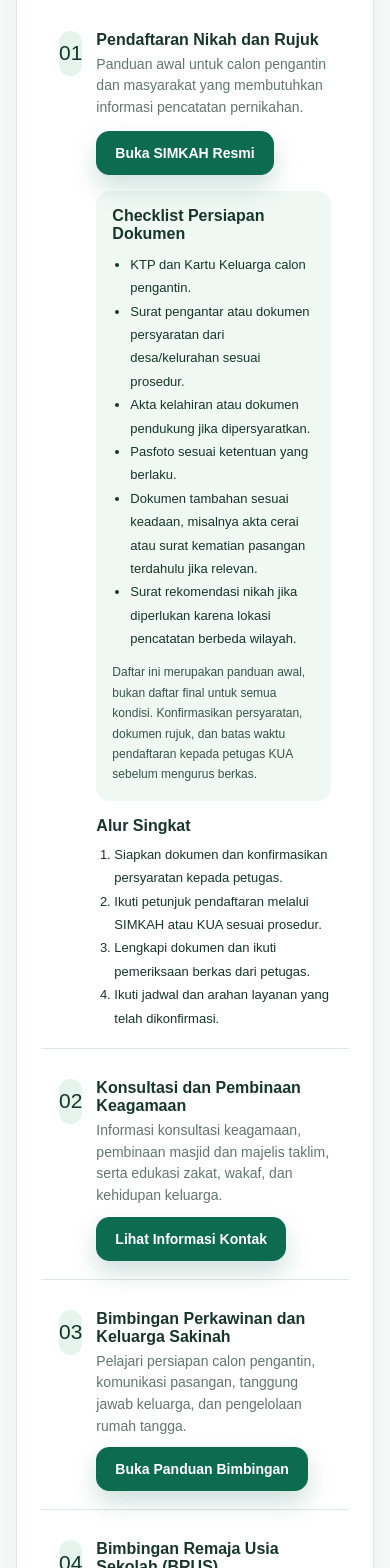
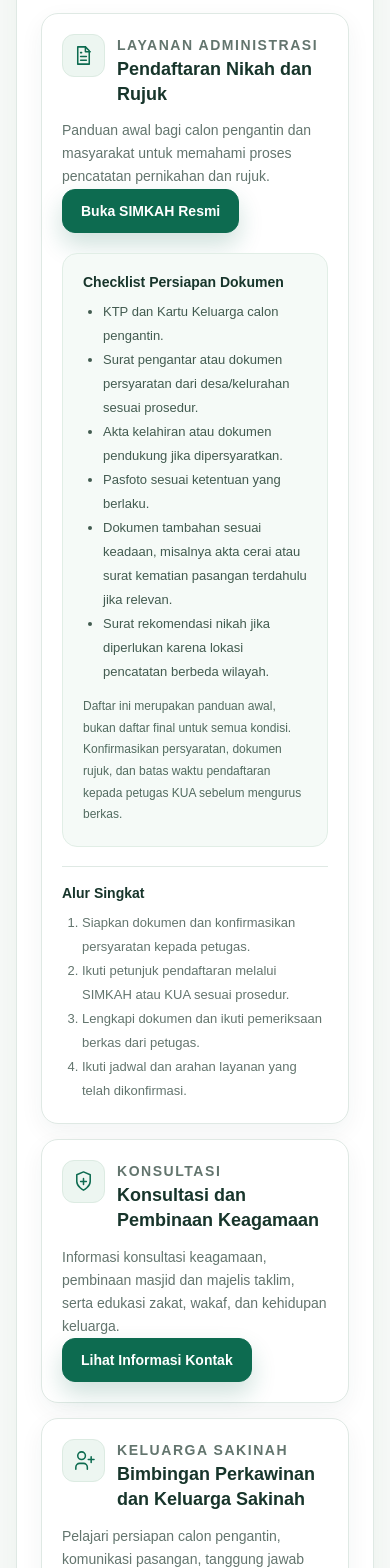
Before and after one commit to suriantosag-cyber/kua-panca-lautang-premium, a Next.js app: page / in a window 390 px wide. Shown: the part 3740-5308 px from the top of the page. Built offline with nearby package versions, Linux system fonts and the light colour scheme; no server answers; the database is empty.

Commit message:
Rapikan Ruang Layanan dengan Card Layout
Convert homepage services to responsive cards with consistent minimal SVG icons and preserve existing service information.

```diff
--- a/app/globals.css
+++ b/app/globals.css
@@ -1883,3 +1883,141 @@
   .privacy-actions { flex-direction: column; }
   .privacy-actions a { justify-content: center; }
 }
+
+
+/* Ruang Layanan: clean institutional card layout */
+.serviceGrid {
+  display: grid;
+  grid-template-columns: repeat(2, minmax(0, 1fr));
+  gap: 20px;
+  margin-top: 22px;
+  align-items: stretch;
+}
+.serviceCard {
+  display: flex;
+  flex-direction: column;
+  min-width: 0;
+  padding: 25px;
+  border: 1px solid var(--line);
+  border-radius: 20px;
+  background: var(--card);
+  box-shadow: 0 8px 24px rgba(18, 63, 49, .055);
+  transition: border-color .2s ease, box-shadow .2s ease, transform .2s ease;
+}
+.serviceCard:hover {
+  border-color: rgba(13, 107, 80, .3);
+  box-shadow: 0 14px 32px rgba(18, 63, 49, .09);
+  transform: translateY(-2px);
+}
+.serviceCardFeatured {
+  grid-column: 1 / -1;
+}
+.serviceCardHeader {
+  display: flex;
+  align-items: flex-start;
+  gap: 15px;
+  margin-bottom: 12px;
+}
+.serviceIcon {
+  display: grid;
+  place-items: center;
+  flex: 0 0 48px;
+  width: 48px;
+  height: 48px;
+  color: var(--brand);
+  background: #edf6f1;
+  border: 1px solid #dcebe2;
+  border-radius: 14px;
+}
+.serviceIcon svg {
+  display: block;
+  width: 25px;
+  height: 25px;
+}
+.serviceKicker {
+  margin: 1px 0 5px;
+  color: var(--brand);
+  font-size: 10px;
+  font-weight: 800;
+  letter-spacing: .11em;
+}
+.serviceCard h3 {
+  margin: 0;
+  color: var(--ink);
+  font-size: 18px;
+  line-height: 1.4;
+}
+.serviceDescription {
+  margin: 0 0 18px;
+  color: var(--muted);
+  font-size: 14px;
+  line-height: 1.8;
+}
+.serviceCard .btn {
+  align-self: flex-start;
+  margin-top: auto;
+}
+.serviceCardFeatured .btn {
+  margin-top: 0;
+}
+.serviceInfoPanel {
+  margin-top: 20px;
+  padding: 20px;
+  border: 1px solid #e1eee6;
+  border-radius: 15px;
+  background: #f5faf7;
+}
+.serviceInfoPanel h4,
+.serviceSteps h4 {
+  margin: 0 0 10px;
+  color: var(--ink);
+  font-size: 14px;
+}
+.serviceInfoPanel ul,
+.serviceSteps ol {
+  margin: 0;
+  padding-left: 20px;
+  color: #425b50;
+  font-size: 13px;
+  line-height: 1.85;
+}
+.serviceInfoPanel p {
+  margin: 12px 0 0;
+  color: #526b60;
+  font-size: 12px;
+  line-height: 1.8;
+}
+.serviceSteps {
+  margin-top: 19px;
+  padding-top: 18px;
+  border-top: 1px solid var(--line);
+}
+.serviceSteps ol {
+  color: var(--muted);
+}
+@media (max-width: 760px) {
+  .serviceGrid {
+    grid-template-columns: 1fr;
+    gap: 15px;
+  }
+  .serviceCardFeatured {
+    grid-column: auto;
+  }
+  .serviceCard {
+    padding: 20px;
+    border-radius: 17px;
+  }
+  .serviceCardHeader {
+    gap: 12px;
+  }
+  .serviceIcon {
+    flex-basis: 43px;
+    width: 43px;
+    height: 43px;
+    border-radius: 12px;
+  }
+  .serviceIcon svg {
+    width: 23px;
+    height: 23px;
+  }
+}
--- a/app/page.js
+++ b/app/page.js
@@ -111,37 +111,19 @@ const [selectedGallery, setSelectedGallery] = useState(null);
   </div>
 
 
-<div className="list">
-  <div className="listItem">
-    <div className="icon">01</div>
-    <div>
-      <b>Pendaftaran Nikah dan Rujuk</b>
-      <span>
-        Panduan awal untuk calon pengantin dan masyarakat yang
-        membutuhkan informasi pencatatan pernikahan.
+<div className="serviceGrid">
+  <article className="serviceCard serviceCardFeatured">
+    <div className="serviceCardHeader">
+      <span className="serviceIcon" aria-hidden="true">
+        <svg viewBox="0 0 24 24" fill="none" stroke="currentColor" strokeWidth="1.6" strokeLinecap="round" strokeLinejoin="round"><path d="M8 3h6l4 4v14H6V3h2Z"/><path d="M14 3v5h5M9 13h6M9 17h6M9 9h1"/></svg>
       </span>
-
-      <div style={{ marginTop: 12, display: "flex", gap: 8, flexWrap: "wrap" }}>
-        <a
-          className="btn primary"
-          href="https://simkah4.kemenag.go.id/"
-          target="_blank"
-          rel="noreferrer"
-        >
-          Buka SIMKAH Resmi
-        </a>
+      <div><p className="serviceKicker">LAYANAN ADMINISTRASI</p><h3>Pendaftaran Nikah dan Rujuk</h3></div>
     </div>
-
-      <div
-        style={{
-          marginTop: 16,
-          padding: 16,
-          background: "#f0f8f4",
-          borderRadius: 14
-        }}
-      >
-        <b>Checklist Persiapan Dokumen</b>
-        <ul style={{ margin: "10px 0 0 18px", padding: 0, fontSize: 13, lineHeight: 1.8 }}>
+    <p className="serviceDescription">Panduan awal bagi calon pengantin dan masyarakat untuk memahami proses pencatatan pernikahan dan rujuk.</p>
+    <a className="btn primary" href="https://simkah4.kemenag.go.id/" target="_blank" rel="noreferrer">Buka SIMKAH Resmi</a>
+    <div className="serviceInfoPanel">
+      <h4>Checklist Persiapan Dokumen</h4>
+      <ul>
         <li>KTP dan Kartu Keluarga calon pengantin.</li>
         <li>Surat pengantar atau dokumen persyaratan dari desa/kelurahan sesuai prosedur.</li>
         <li>Akta kelahiran atau dokumen pendukung jika dipersyaratkan.</li>
@@ -149,89 +131,62 @@ const [selectedGallery, setSelectedGallery] = useState(null);
         <li>Dokumen tambahan sesuai keadaan, misalnya akta cerai atau surat kematian pasangan terdahulu jika relevan.</li>
         <li>Surat rekomendasi nikah jika diperlukan karena lokasi pencatatan berbeda wilayah.</li>
       </ul>
-        <p style={{ margin: "12px 0 0", fontSize: 12, lineHeight: 1.7, color: "#38534a" }}>
-          Daftar ini merupakan panduan awal, bukan daftar final untuk semua kondisi.
-          Konfirmasikan persyaratan, dokumen rujuk, dan batas waktu pendaftaran
-          kepada petugas KUA sebelum mengurus berkas.
-        </p>
+      <p>Daftar ini merupakan panduan awal, bukan daftar final untuk semua kondisi. Konfirmasikan persyaratan, dokumen rujuk, dan batas waktu pendaftaran kepada petugas KUA sebelum mengurus berkas.</p>
     </div>
-
-      <div style={{ marginTop: 16 }}>
-        <b>Alur Singkat</b>
-        <ol style={{ margin: "8px 0 0 18px", padding: 0, fontSize: 13, lineHeight: 1.8 }}>
+    <div className="serviceSteps">
+      <h4>Alur Singkat</h4>
+      <ol>
         <li>Siapkan dokumen dan konfirmasikan persyaratan kepada petugas.</li>
         <li>Ikuti petunjuk pendaftaran melalui SIMKAH atau KUA sesuai prosedur.</li>
         <li>Lengkapi dokumen dan ikuti pemeriksaan berkas dari petugas.</li>
         <li>Ikuti jadwal dan arahan layanan yang telah dikonfirmasi.</li>
       </ol>
     </div>
+  </article>
+
+  <article className="serviceCard">
+    <div className="serviceCardHeader">
+      <span className="serviceIcon" aria-hidden="true">
+        <svg viewBox="0 0 24 24" fill="none" stroke="currentColor" strokeWidth="1.6" strokeLinecap="round" strokeLinejoin="round"><path d="M12 21s7-3.5 7-9V5l-7-3-7 3v7c0 5.5 7 9 7 9Z"/><path d="M9 12h6M12 9v6"/></svg>
+      </span>
+      <div><p className="serviceKicker">KONSULTASI</p><h3>Konsultasi dan Pembinaan Keagamaan</h3></div>
     </div>
+    <p className="serviceDescription">Informasi konsultasi keagamaan, pembinaan masjid dan majelis taklim, serta edukasi zakat, wakaf, dan kehidupan keluarga.</p>
+    <a className="btn primary serviceAction" href="#kontak">Lihat Informasi Kontak</a>
+  </article>
+
+  <article className="serviceCard">
+    <div className="serviceCardHeader">
+      <span className="serviceIcon" aria-hidden="true">
+        <svg viewBox="0 0 24 24" fill="none" stroke="currentColor" strokeWidth="1.6" strokeLinecap="round" strokeLinejoin="round"><path d="M16 21v-2a4 4 0 0 0-4-4H8a4 4 0 0 0-4 4v2"/><circle cx="10" cy="7" r="4"/><path d="M20 8v6M17 11h6"/></svg>
+      </span>
+      <div><p className="serviceKicker">KELUARGA SAKINAH</p><h3>Bimbingan Perkawinan dan Keluarga Sakinah</h3></div>
     </div>
+    <p className="serviceDescription">Pelajari persiapan calon pengantin, komunikasi pasangan, tanggung jawab keluarga, dan pengelolaan rumah tangga.</p>
+    <a className="btn primary serviceAction" href="/bimbingan-perkawinan">Buka Panduan Bimbingan</a>
+  </article>
 
-  <div className="listItem">
-    <div className="icon">02</div>
-    <div>
-      <b>Konsultasi dan Pembinaan Keagamaan</b>
-      <span>
-        Informasi konsultasi keagamaan, pembinaan masjid dan majelis taklim,
-        serta edukasi zakat, wakaf, dan kehidupan keluarga.
+  <article className="serviceCard">
+    <div className="serviceCardHeader">
+      <span className="serviceIcon" aria-hidden="true">
+        <svg viewBox="0 0 24 24" fill="none" stroke="currentColor" strokeWidth="1.6" strokeLinecap="round" strokeLinejoin="round"><circle cx="12" cy="8" r="3.5"/><path d="M5 21a7 7 0 0 1 14 0M19 4l1.5 1.5L22 4"/></svg>
       </span>
-      <div style={{ marginTop: 10 }}>
-        <a className="btn primary" href="#kontak">
-          Lihat Informasi Kontak
-        </a>
+      <div><p className="serviceKicker">EDUKASI REMAJA</p><h3>Bimbingan Remaja Usia Sekolah (BRUS)</h3></div>
     </div>
+    <p className="serviceDescription">Ruang edukasi bagi remaja untuk memperkuat akhlak, pergaulan sehat, tanggung jawab, dan kesiapan merencanakan masa depan.</p>
+    <a className="btn primary serviceAction" href="/brus">Buka Materi BRUS</a>
+  </article>
+
+  <article className="serviceCard">
+    <div className="serviceCardHeader">
+      <span className="serviceIcon" aria-hidden="true">
+        <svg viewBox="0 0 24 24" fill="none" stroke="currentColor" strokeWidth="1.6" strokeLinecap="round" strokeLinejoin="round"><circle cx="12" cy="8" r="3"/><path d="M5 21v-1a7 7 0 0 1 14 0v1M19 8h3M20.5 6.5v3"/></svg>
+      </span>
+      <div><p className="serviceKicker">PENYULUHAN</p><h3>Profil dan Layanan Penyuluh Agama</h3></div>
     </div>
-  </div>
-
-  <div className="listItem">
-    <div className="icon">03</div>
-    <div>
-      <b>Bimbingan Perkawinan dan Keluarga Sakinah</b>
-      <span>
-        Pelajari persiapan calon pengantin, komunikasi pasangan,
-        tanggung jawab keluarga, dan pengelolaan rumah tangga.
-      </span>
-      <div style={{ marginTop: 10 }}>
-        <a className="btn primary" href="/bimbingan-perkawinan">
-          Buka Panduan Bimbingan
-        </a>
-      </div>
-    </div>
-  </div>
-
-  <div className="listItem">
-    <div className="icon">04</div>
-    <div>
-      <b>Bimbingan Remaja Usia Sekolah (BRUS)</b>
-      <span>
-        Ruang edukasi bagi remaja untuk memperkuat akhlak,
-        pergaulan sehat, tanggung jawab, dan kesiapan merencanakan masa depan.
-      </span>
-      <div style={{ marginTop: 10 }}>
-        <a className="btn primary" href="/brus">
-          Buka Materi BRUS
-        </a>
-      </div>
-    </div>
-  </div>
-
-  <div className="listItem">
-    <div className="icon">05</div>
-    <div>
-      <b>Profil dan Layanan Penyuluh Agama</b>
-      <span>
-        Informasi mengenai peran penyuluh, kegiatan pembinaan,
-        dan wilayah layanan akan ditampilkan setelah data petugas
-        diverifikasi.
-      </span>
-      <div style={{ marginTop: 10 }}>
-        <a className="btn primary" href="/profil">
-          Lihat Profil KUA
-        </a>
-      </div>
-    </div>
-  </div>
+    <p className="serviceDescription">Informasi mengenai peran penyuluh, kegiatan pembinaan, dan wilayah layanan akan ditampilkan setelah data petugas diverifikasi.</p>
+    <a className="btn primary serviceAction" href="/profil">Lihat Profil KUA</a>
+  </article>
 </div>
       </div>
     </div>
```
Lines whose indentation alone changed are shown as unchanged.
